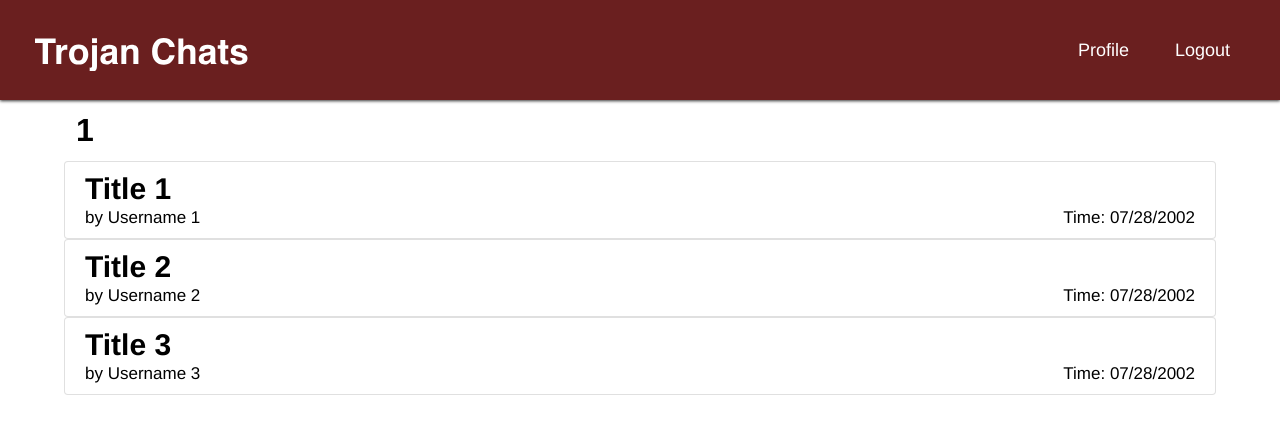
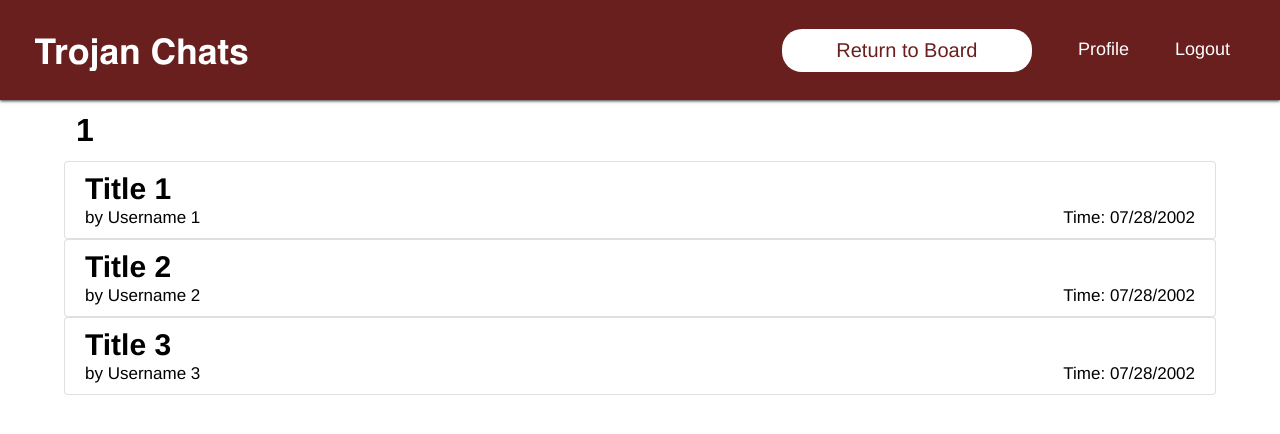
Before and after one commit to jennykim515/trojanchat, a React (Create React App) app in the folder frontend/: page /1 in a window 1280 px wide. Shown: the top 434 px of the page. Built offline with nearby package versions, Linux system fonts and the light colour scheme; no server answers; the HTML template or start-up script is replaced by a standard one.

Commit message:
navbar edits

```diff
--- a/frontend/src/App.jsx
+++ b/frontend/src/App.jsx
@@ -1,41 +1,43 @@
-import './App.css';
-import React, { useContext, useEffect } from 'react';
-import { createContext, useState } from 'react';
-import ChatThread from '../src/pages/ChatThreads'
+import "./App.css";
+import React, { useContext, useEffect } from "react";
+import { createContext, useState } from "react";
+import ChatThread from "../src/pages/ChatThreads";
 import {
   BrowserRouter,
   MemoryRouter as Router,
   Route,
   Routes,
-} from 'react-router-dom';
-import LogIn from './pages/login/LogIn';
-import SignUp from './pages/signup/SignUp';
-import UserProfile from './pages/user/UserProfile';
-import MainNavigation from './pages/MainNavigation';
-import School from './components/School';
-import SchoolSpecificThread from './pages/SchoolSpecificThread';
-import Navbar from './components/navbar/navbar';
-import { internal_apiGet, internal_apiPost } from './utils/network';
-import OtherUser from './pages/user/OtherUser';
-import CommentList from './pages/CommentList';
+} from "react-router-dom";
+import LogIn from "./pages/login/LogIn";
+import SignUp from "./pages/signup/SignUp";
+import UserProfile from "./pages/user/UserProfile";
+import MainNavigation from "./pages/MainNavigation";
+import School from "./components/School";
+import SchoolSpecificThread from "./pages/SchoolSpecificThread";
+import Navbar from "./components/navbar/navbar";
+import { internal_apiGet, internal_apiPost } from "./utils/network";
+import OtherUser from "./pages/user/OtherUser";
+import CommentList from "./pages/CommentList";
+import { useNavigate } from "react-router-dom";
 
 export const AppContext = createContext({});
 
-const TOKEN_KEY = 'chatToken';
-const USER_ID = 'userID';
+const TOKEN_KEY = "chatToken";
+const USER_ID = "userID";
 
 function App() {
-    const [token, setToken] = useState(localStorage.getItem(TOKEN_KEY) || '');
-    const [userId, setUserId] = useState(localStorage.getItem(USER_ID) || '');
-    const [user, setUser] = useState({ id: 'uuidHere'});
+
+  const [token, setToken] = useState(localStorage.getItem(TOKEN_KEY) || "");
+  const [userId, setUserId] = useState(localStorage.getItem(USER_ID) || "");
+  const [user, setUser] = useState({ id: "uuidHere" });
   const type = {
     Default: 0,
     Registration: 1,
     Profile: 2,
     Comments: 3,
-    }
-    const [navType, setNavType] = useState(type.Default)
-    const myUserId = user?.id || '';
+  };
+  const [navType, setNavType] = useState(type.Default);
+  const myUserId = user?.id || "";
   // exampleUser: {
   //   id: j32342l2ljf
   //   name: "Trojan",
@@ -45,7 +47,7 @@ function App() {
   //   password: "password"
   // }
 
-    const loggedIn = token !== '' && userId !== '';
+  const loggedIn = token !== "" && userId !== "";
 
   // Authenticated wrapper for GET requests
   const apiGet = async (path, userId = myUserId, options = {}) => {
@@ -55,23 +57,18 @@ function App() {
 
   // Authenticated wrapper for POST requests
   const apiPost = async (path, data, userId = myUserId, options = {}) => {
-        const response = await internal_apiPost(
-            path,
-            data,
-            userId,
-            token,
-            options
-        );
+    const response = await internal_apiPost(path, data, userId, token, options);
     return response;
   };
 
   // Log in the user with the given username and password
   const logIn = async (username, password) => {
-        const { status, ...user } = await apiGet(`/account/verify?username=${username}&password=${password}`
+    const { status, ...user } = await apiGet(
+      `/account/verify?username=${username}&password=${password}`
     );
     if (status === 200) {
       const { userId } = user;
-            const newToken = `${username}+${password}`
+      const newToken = `${username}+${password}`;
       localStorage.setItem(TOKEN_KEY, newToken);
       localStorage.setItem(USER_ID, userId);
       setToken(newToken);
@@ -85,11 +82,12 @@ function App() {
 
   // Log out the user
   const logOut = () => {
-        apiPost('/auth/logout');
+    apiPost("/auth/logout");
     localStorage.removeItem(TOKEN_KEY);
-        setToken('');
+    setToken("");
     setUser(null);
-        window.location.reload();
+    // window.location.reload();
+
   };
 
   // Fetch the user when the page is loaded if we have a token
@@ -97,7 +95,7 @@ function App() {
     if (loggedIn) {
       apiGet(`/account/view?id=${userId}`)
         .then(({ status, ...user }) => {
-                    if (status !== 200) throw new Error('Failed to fetch user');
+          if (status !== 200) throw new Error("Failed to fetch user");
           setUser(user);
           console.log(user);
         })
@@ -108,14 +106,21 @@ function App() {
     }
   }, []);
 
-
   return (
     <AppContext.Provider
-            value={{ apiGet, apiPost, logIn, loggedIn, logOut, user, navType, setNavType }}
+      value={{
+        apiGet,
+        apiPost,
+        logIn,
+        loggedIn,
+        logOut,
+        user,
+        navType,
+        setNavType,
+      }}
     >
-
       <BrowserRouter>
-            <Navbar navType={navType} setNavType={setNavType} />
+        {/* <Navbar navType={navType} setNavType={setNavType} /> */}
         <Routes>
           <Route path="/login" element={<LogIn />}></Route>
           <Route path="/signup" element={<SignUp />}></Route>
@@ -125,13 +130,12 @@ function App() {
           <Route path="/:school" element={<SchoolSpecificThread />} />
           <Route path="/:school/:thread" element={<CommentList />} />
 
-                    <Route path={'/profile'} element={<UserProfile />}></Route>
-                    <Route path='/profile/mythreads' element={<ChatThread />}/>
-                    <Route path={'/otheruser'} element={<OtherUser />}></Route>
+          <Route path={"/profile"} element={<UserProfile />}></Route>
+          <Route path="/profile/mythreads" element={<ChatThread />} />
+          <Route path={"/otheruser"} element={<OtherUser />}></Route>
         </Routes>
       </BrowserRouter>
     </AppContext.Provider>
-
   );
 }
 
@@ -140,7 +144,7 @@ export default App;
 export const useApp = () => {
   const context = useContext(AppContext);
   if (context === undefined) {
-        throw new Error('useApp must be used within an AppProvider');
+    throw new Error("useApp must be used within an AppProvider");
   }
   return context;
 };
@@ -152,7 +156,7 @@ function DemoComponent() {
   const [data, setData] = useState(null);
 
   const fetchData = async () => {
-        const { status, data } = await apiGet('/some/api/path?someQuery=123');
+    const { status, data } = await apiGet("/some/api/path?someQuery=123");
     if (status === 200) {
       setData(data);
     } else {
--- a/frontend/src/components/navbar/navbar.css
+++ b/frontend/src/components/navbar/navbar.css
@@ -56,3 +56,12 @@ nav button:hover {
     background-color: #b15555;
     cursor: pointer;
 }
+
+
+#profileB1{
+    margin-top: 15px;
+}
+
+#logoutB1{
+    margin-top: 15px;
+}
--- a/frontend/src/components/navbar/navbar.jsx
+++ b/frontend/src/components/navbar/navbar.jsx
@@ -11,6 +11,12 @@ import { useNavigate } from 'react-router-dom';
 const Navbar = ({navType, setNavType}) => {
     const {logOut} = useApp();
     let navigate = useNavigate();
+    const {} = useApp();
+
+    const logOut2 = () => {
+        logOut();
+        navigate("/login");
+      };
 
     // default
     if(navType === 0) {
@@ -20,7 +26,7 @@ const Navbar = ({navType, setNavType}) => {
                 <nav>
                     <ul>
                         <li><a href="/profile">Profile</a></li>
-                        <li><button onClick={logOut}>Logout</button></li>
+                        <li><button onClick={logOut2}>Logout</button></li>
                     </ul>
                 </nav>
             </div>
@@ -38,7 +44,7 @@ const Navbar = ({navType, setNavType}) => {
                             navigate('/')
                         }}><Button type="WHITE" text="Return to Homepage" /></li>
                         <li><a href="/profile">Profile</a></li>
-                        <li><button onClick={logOut}>Logout</button></li>
+                        <li><button onClick={logOut2}>Logout</button></li>
                     </ul>
                 </nav>
             </div>
@@ -55,8 +61,8 @@ const Navbar = ({navType, setNavType}) => {
                             setNavType(0)
                             navigate(-1)
                         }}><Button type="WHITE" text="Return to Navigation" /></li>
-                        <li><a href="/profile">Profile</a></li>
-                        <li><button onClick={logOut}>Logout</button></li>
+                        <li id="profileB1"><a href="/profile">Profile</a></li>
+                        <li id="logoutB1"><button onClick={logOut2}>Logout</button></li>
                     </ul>
                 </nav>
             </div>
@@ -73,8 +79,21 @@ const Navbar = ({navType, setNavType}) => {
                             setNavType(0)
                             navigate(-1)
                         }}><Button type="WHITE" text="Return to Board"/></li>
-                        <li><a href="/profile">Profile</a></li>
-                        <li><button onClick={logOut}>Logout</button></li>
+                        <li id="profileB1"><a href="/profile">Profile</a></li>
+                        <li id="logoutB1"><button onClick={logOut2}>Logout</button></li>
+                    </ul>
+                </nav>
+            </div>
+        )
+    }
+
+    else if(navType === 4){
+        return (
+            <div className="navbarcontainer">
+            <div className="navbarleft"><Logo /></div>
+                <nav>
+                    <ul>
+                        <li><a href="/login">Login</a></li>
                     </ul>
                 </nav>
             </div>
--- a/frontend/src/pages/ChatThreads.jsx
+++ b/frontend/src/pages/ChatThreads.jsx
@@ -4,7 +4,7 @@ import Thread from "../components/Thread";
 import Container from '@mui/material/Container'
 import Button from "../components/buttons/buttons";
 import { useApp } from "../App";
-
+import Navbar from "../components/navbar/navbar";
 /*
     Displays all of User's Threads
 */
@@ -28,18 +28,20 @@ export default function UserThreads() {
 
     }
     const { user } = useContext(AppContext)
-
+    const [navType, setNavType] = useState(0);
     return (
+        <>
+         <Navbar navType={navType} setNavType={setNavType} />
         <Container>
             <div style={{display: 'flex', justifyContent: 'space-between', alignItems: 'center'}}>
                 <h1 style={{margin: "12px", fontFamily: "Helvetica", flex: "flex-start"}}>{user.name || user.id}'s Threads</h1>
-                <Button type="RED" text="Return to Profile" />
+                {/* <Button type="RED" text="Return to Profile" /> */}
             </div>
 
             {threadData && (Object.keys(threadData).map((key, i) => {
                 return <Thread key={i} threadInfo={threadData[key]} />
             }))}
-
         </Container>
+        </>
     )
 }
--- a/frontend/src/pages/CommentList.jsx
+++ b/frontend/src/pages/CommentList.jsx
@@ -5,6 +5,7 @@ import Container from '@mui/material/Container';
 import { useApp } from '../App';
 import AddComment from '../components/AddComment';
 import { AppContext } from '../App';
+import Navbar from '../components/navbar/navbar';
 
 /*
     Displays all comments of a particular thread
@@ -37,8 +38,7 @@ const DEFAULT_DATA = {
 export default function CommentList() {
     let { thread } = useParams();
     const { apiGet } = useApp();
-    const { setNavType } = useContext(AppContext)
-    setNavType(3); // set type to comments
+
 
     const [PostData, setPostData] = useState({});
     const post = PostData.post;
@@ -62,9 +62,11 @@ export default function CommentList() {
         }
     };
 
+    const [navType, setNavType] = useState(3);
     if (!post) return null;
-
     return (
+        <>
+         <Navbar navType={navType} setNavType={setNavType} />
         <Container>
             <h1
                 style={{
@@ -93,5 +95,6 @@ export default function CommentList() {
             <br></br>
             <AddComment />
         </Container>
+        </>
     );
 }
--- a/frontend/src/pages/MainNavigation.jsx
+++ b/frontend/src/pages/MainNavigation.jsx
@@ -1,10 +1,11 @@
-import { useState, useContext, useEffect } from 'react';
+import { useState, useContext, useEffect} from 'react';
 import { AppContext, useApp } from '../App';
 import Thread from '../components/Thread';
 import Container from '@mui/material/Container';
 import Button from '@mui/material/Button';
 import School from '../components/School';
 import { __DEV__ } from '../utils/network';
+import Navbar from "../components/navbar/navbar"
 
 const DEFAULT_FEED = [
     {
@@ -51,7 +52,10 @@ export default function MainNavigation() {
 
     // const { user } = useContext(AppContext)
     // console.log(user);
+    const [navType, setNavType] = useState(0);
     return (
+        <>
+         <Navbar navType={navType} setNavType={setNavType} />
         <Container>
             <h1 style={{margin: "12px", fontFamily: "Helvetica", flex: "flex-start"}}>USC</h1>
             {schools.map((schoolData, i) => {
@@ -62,5 +66,6 @@ export default function MainNavigation() {
                 );
             })}
         </Container>
+        </>
     );
 }
--- a/frontend/src/pages/SchoolSpecificThread.jsx
+++ b/frontend/src/pages/SchoolSpecificThread.jsx
@@ -6,6 +6,7 @@ import Container from '@mui/material/Container';
 import { useApp } from '../App';
 import { __DEV__ } from '../utils/network';
 import Button from '../components/buttons/buttons';
+import Navbar from '../components/navbar/navbar';
 
 const DEFAULT_DATA = [
     {
@@ -51,10 +52,11 @@ export default function SchoolSpecificThread() {
     useEffect(() => {
         getSchoolThreads();
     }, [filters, school]);
-
+    const [navType, setNavType] = useState(3);
     return (
+        <>
+         <Navbar navType={navType} setNavType={setNavType} />
         <Container>
-
             <h1
                 style={{
                     margin: '12px',
@@ -68,5 +70,6 @@ export default function SchoolSpecificThread() {
                 return <Thread threadInfo={thread} key={i} />;
             })}
         </Container>
+        </>
     );
 }
--- a/frontend/src/pages/login/LogIn.jsx
+++ b/frontend/src/pages/login/LogIn.jsx
@@ -1,6 +1,6 @@
 import React from 'react';
 import { useNavigate, Link} from 'react-router-dom';
-import { useEffect } from "react";
+import { useEffect, useState } from "react";
 import Box from '@mui/material/Box';
 import TextField from '@mui/material/TextField';
 import Button from '@mui/material/Button';
@@ -8,9 +8,11 @@ import "../login/LogIn.css"
 import { useApp } from '../../App';
 import Bubbles from '../../components/logo/chatbubble';
 
+import Navbar from '../../components/navbar/navbar';
+
 export default function LogIn() {
     const { logIn } = useApp();
-
+    const navigate = useNavigate();
     const [username, setUsername] = React.useState('');
     const [password, setPassword] = React.useState('');
 
@@ -25,8 +27,10 @@ export default function LogIn() {
         }
     }
 
+    const [navType, setNavType] = useState(0);
     return(
         <>
+        {/* <Navbar navType={navType} setNavType={setNavType} /> */}
         <div id="welcomeDropDown">
                 <div id="logoCircle"><div id="image"><Bubbles /></div></div>
                 <p id="trojanChats"> Trojan Chats </p>
@@ -71,7 +75,7 @@ export default function LogIn() {
                     }}}
                 > Login </Button>
                 <p id="or"> or </p>
-                <Button variant="contained" type="submit" onClick={() => handleSubmit()}
+                <Button variant="contained" type="submit" onClick={()=> navigate("/signup")}
                     sx={{width: '100%',
                     height: '50px',
                     color: 'white',
--- a/frontend/src/pages/signup/SignUp.jsx
+++ b/frontend/src/pages/signup/SignUp.jsx
@@ -1,18 +1,19 @@
 import React, { useContext, useRef } from "react";
 import { useNavigate, Link } from "react-router-dom";
-import { useEffect } from "react";
+import { useEffect, useState} from "react";
 import Box from "@mui/material/Box";
 import TextField from "@mui/material/TextField";
 import Button from "@mui/material/Button";
 import "../signup/SignUp.css";
 import Tag from "../../components/tagShape/Tag";
 import { AppContext } from "../../App";
+import Navbar from '../../components/navbar/navbar';
 
 //maybe add is loading feature
 //add navbar component later
 export default function SignUp() {
-  const { setNavType } = useContext(AppContext);
-  setNavType(1); // set type to registration
+
+
   const [email, setEmail] = React.useState("");
   const [username, setUsername] = React.useState("");
   const [password, setPassword] = React.useState("");
@@ -20,7 +21,7 @@ export default function SignUp() {
   const [passwordMatch, setPasswordMatch] = React.useState(true);
   const [enableSubmit, setEnableSubmit] = React.useState(false);
   const [incorrectEmail, setIncorrectEmail] = React.useState(false);
-
+  const navigate = useNavigate();
   useEffect(() => {
     if (
       !email.toLowerCase().endsWith("@usc.edu") &&
@@ -48,10 +49,14 @@ export default function SignUp() {
     console.log("enableSubmit is ", enableSubmit);
   }, [passwordConfirm, password]);
 
-  const handleSubmit = (e) => {};
+  const handleSubmit = (e) => {
+    navigate("/")
+  };
 
+  const [navType, setNavType] = useState(4);
   return (
     <>
+    <Navbar navType={navType} setNavType={setNavType} />
       <div id="SignUp">
         <h3 id="register" className="SUtext">
           {" "}
--- a/frontend/src/pages/user/UserProfile.jsx
+++ b/frontend/src/pages/user/UserProfile.jsx
@@ -3,6 +3,7 @@ import Container from '@mui/material/Container';
 import Button from '@mui/material/Button';
 import { useApp } from '../../App';
 import { AppContext } from '../../App';
+import Navbar from '../../components/navbar/navbar';
 
 const data = {
     employeeId: '01',
@@ -14,8 +15,6 @@ const data = {
 
 export default function UserProfile({ props }) {
     const { apiPost, user } = useApp();
-    const { setNavType } = useContext(AppContext)
-    setNavType(2); // set type to profile
     const [emailInput, setEmailInput] = useState(true); //thi shide/show inputfield
     const [emailValue, setEmail] = useState(user.email);
     const [majorValue, setMajor] = useState(user.major);
@@ -41,8 +40,10 @@ export default function UserProfile({ props }) {
     function toggleEmail() {
         setEmailInput(!emailInput);
     }
-
+    const [navType, setNavType] = useState(2);
     return (
+        <>
+        <Navbar navType={navType} setNavType={setNavType} />
         <Container>
             <h1 className="title">User Profile</h1>
             <dl>Double click on text to edit major or graduation year. </dl>
@@ -96,5 +97,6 @@ export default function UserProfile({ props }) {
             <br />
             <br />
         </Container>
+        </>
     );
 }
```
Lines whose indentation alone changed are shown as unchanged.
